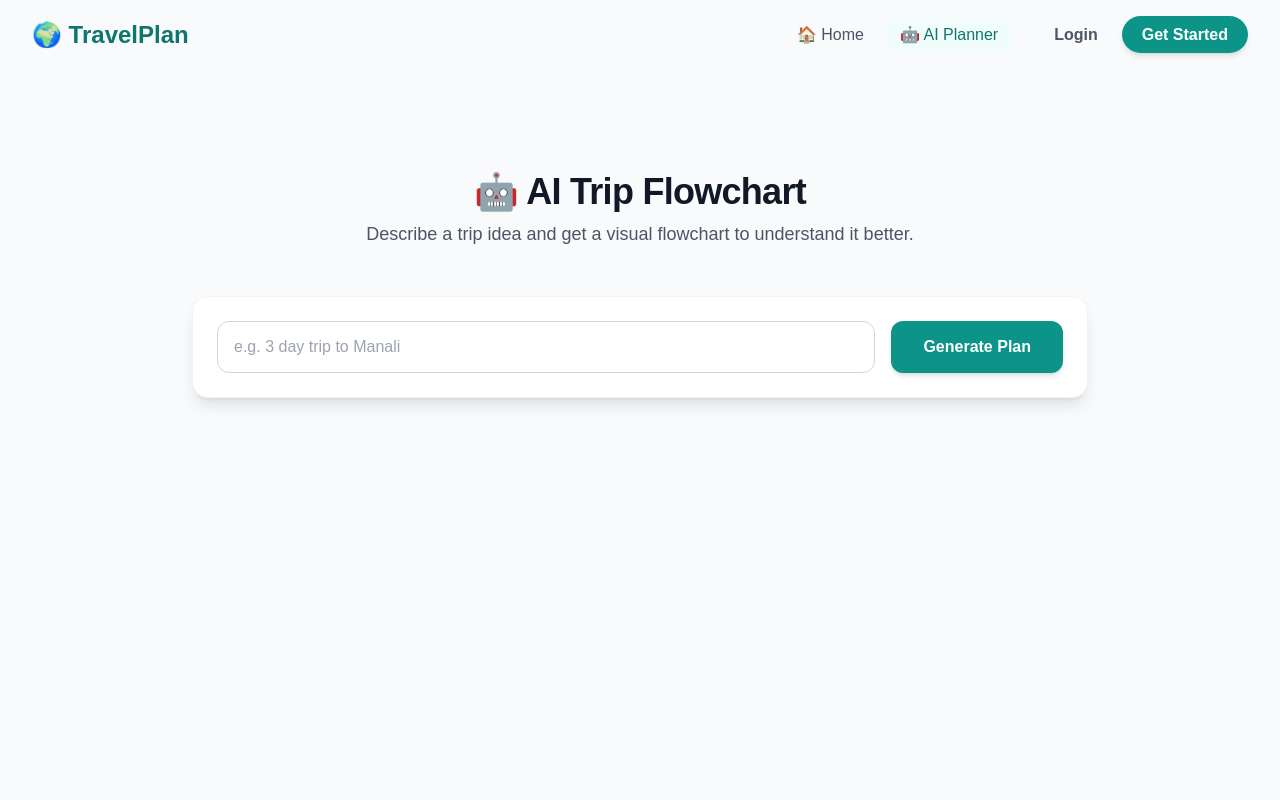
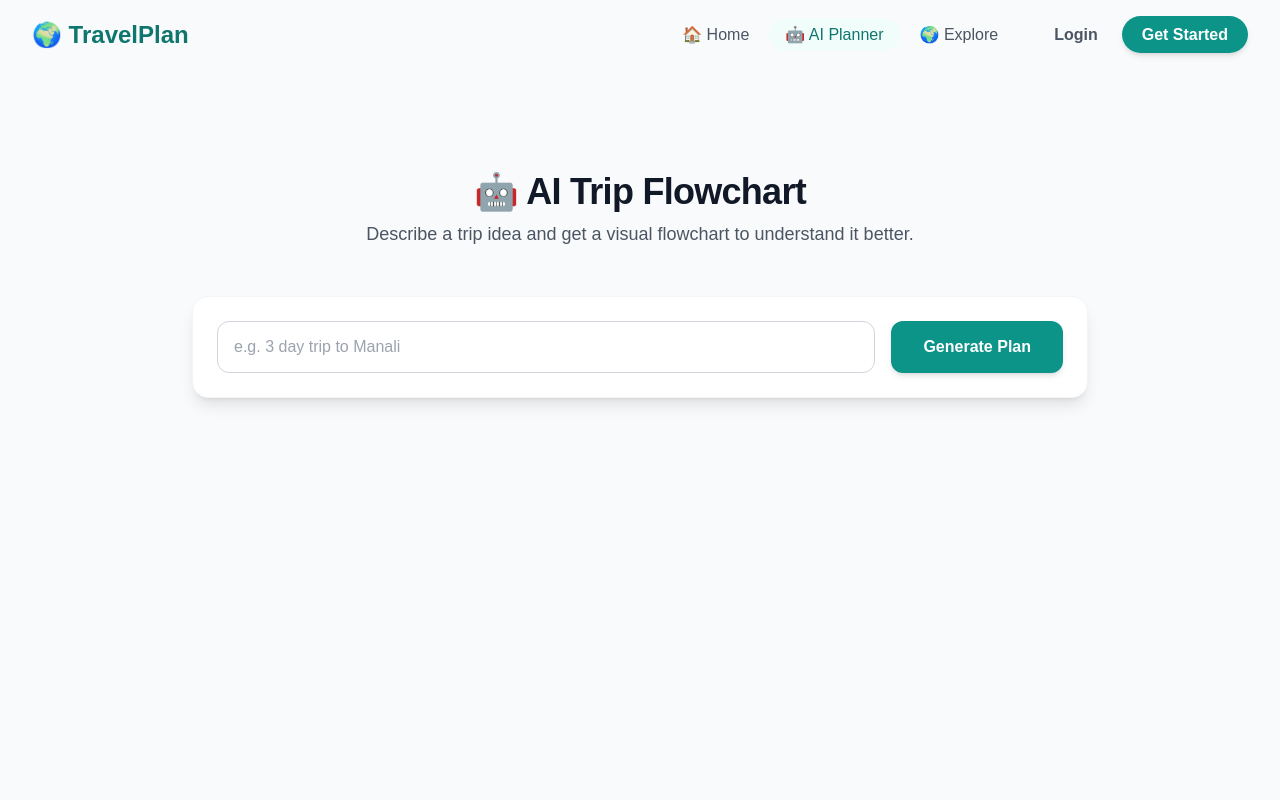
Before and after one commit to manasadev06/travelio, a React (Create React App) app in the folder frontend/: page /ai-planner in a window 1280 px wide. Shown: the top 800 px of the page. Built offline with nearby package versions, Linux system fonts and the light colour scheme.

Commit message:
nav_update

```diff
--- a/frontend/src/components/Navbar.js
+++ b/frontend/src/components/Navbar.js
@@ -78,6 +78,12 @@ export default function Navbar() {
             🤖 AI Planner
           </NavLink>
         </li>
+        <li>
+        <NavLink to="/explore" className={({ isActive }) => `px-4 py-2 rounded-full font-medium transition-all ${isActive ? 'bg-teal-50 text-teal-700' : 'text-gray-600 hover:bg-gray-50 hover:text-teal-600'}`}>
+            🌍 Explore
+          </NavLink>
+        </li>
+
 
         {!user ? (
           <>
--- a/frontend/src/pages/Home.js
+++ b/frontend/src/pages/Home.js
@@ -298,7 +298,7 @@ export default function Home() {
               </h2>
 
               <p className="text-lg text-gray-600 mb-8 leading-relaxed">
-                Share your experiences, upload photos, write travel stories,
+                Share your experiences online, upload photos, write travel stories,
                 and inspire thousands of explorers around the world.
               </p>
 
```
